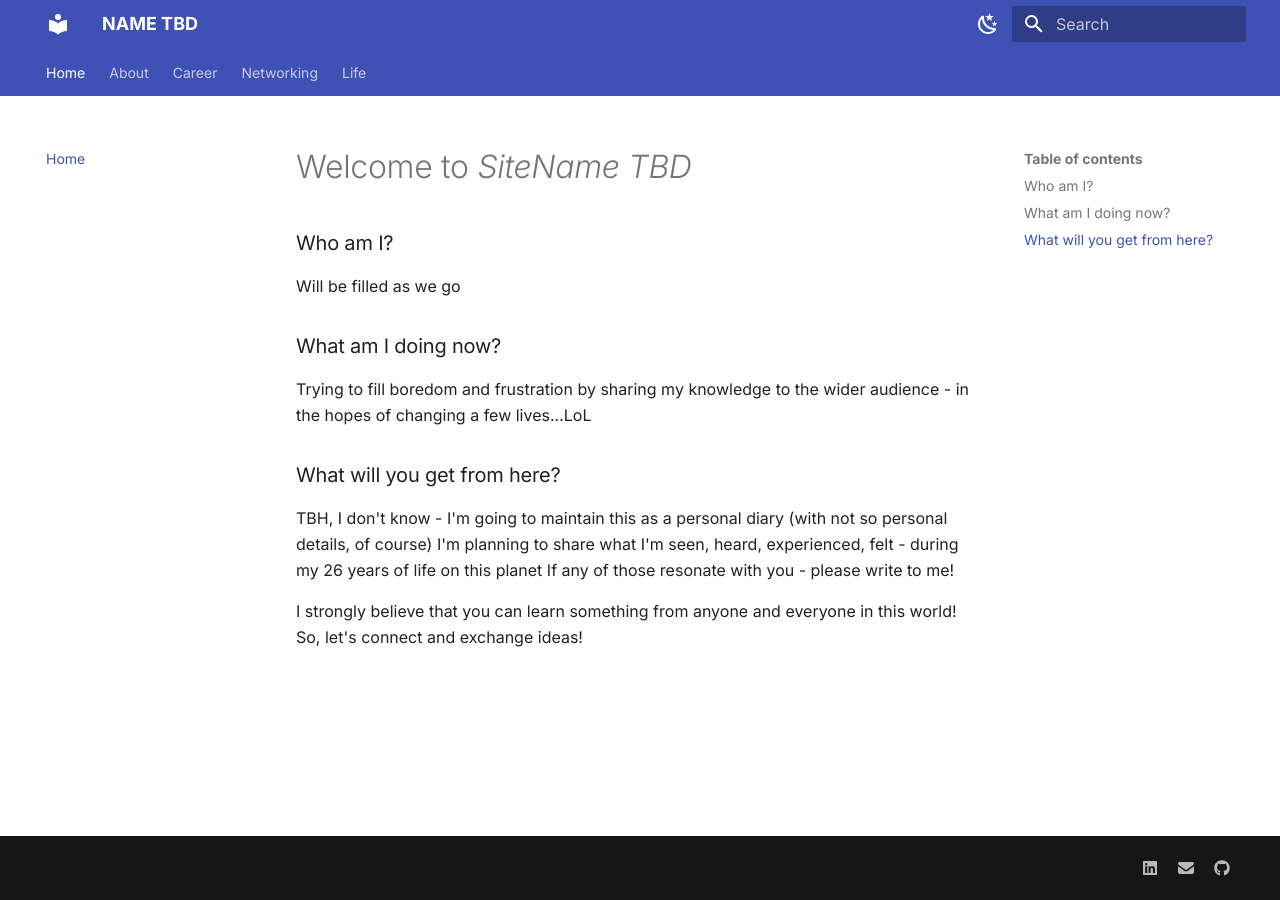
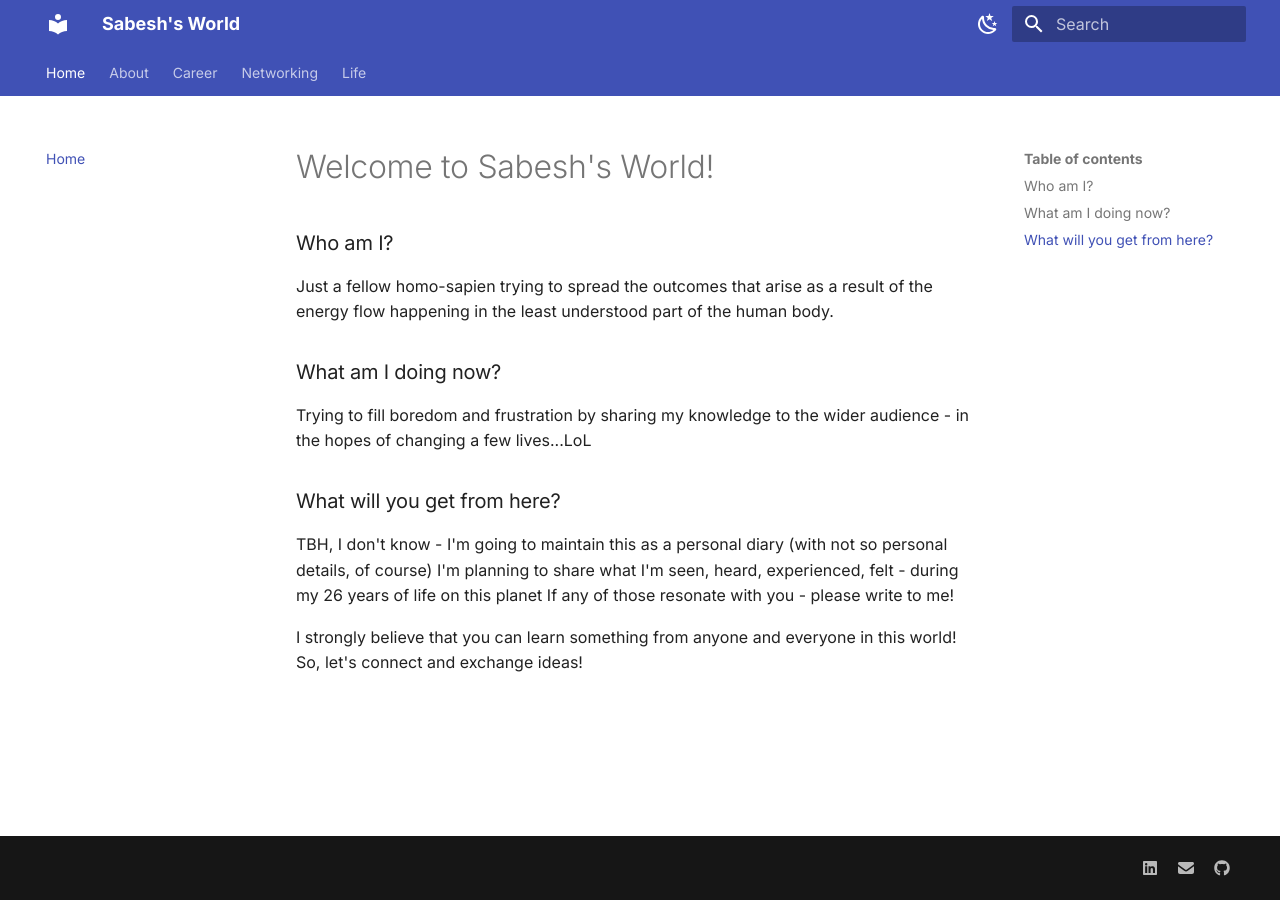
Before and after one commit to sabesanhariR/sabesanhariR.github.io, an MkDocs documentation site: the page built from docs/index.md, in a window 1280 px wide. Built offline with MkDocs 1.6.1 and Material for MkDocs 9.7.7, drawn with Linux system fonts in a browser that asks for light colours.

Commit message:
added a temp site name

```diff
--- a/docs/index.md
+++ b/docs/index.md
@@ -1,7 +1,7 @@
-# Welcome to _SiteName TBD_
+# Welcome to Sabesh's World!
 
 ### Who am I?
-Will be filled as we go
+Just a fellow homo-sapien trying to spread the outcomes that arise as a result of the energy flow happening in the least understood part of the human body.
 
 ### What am I doing now?
 Trying to fill boredom and frustration by sharing my knowledge to the wider audience - in the hopes of changing a few lives...LoL
--- a/mkdocs.yml
+++ b/mkdocs.yml
@@ -1,4 +1,4 @@
-site_name: NAME TBD
+site_name: Sabesh's World
 site_url: https://sabesanhariR.github.io
 
 theme:
```
